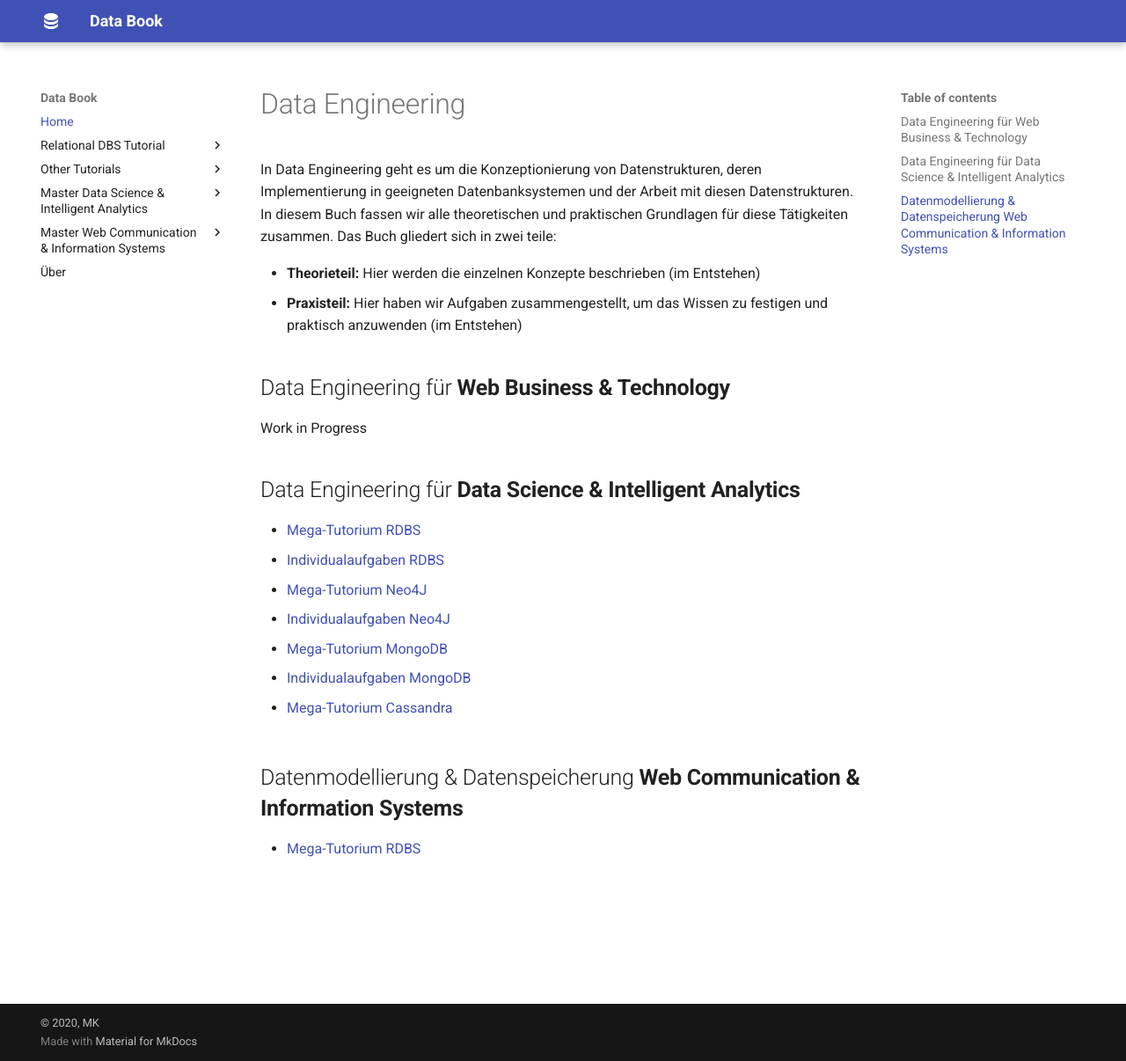
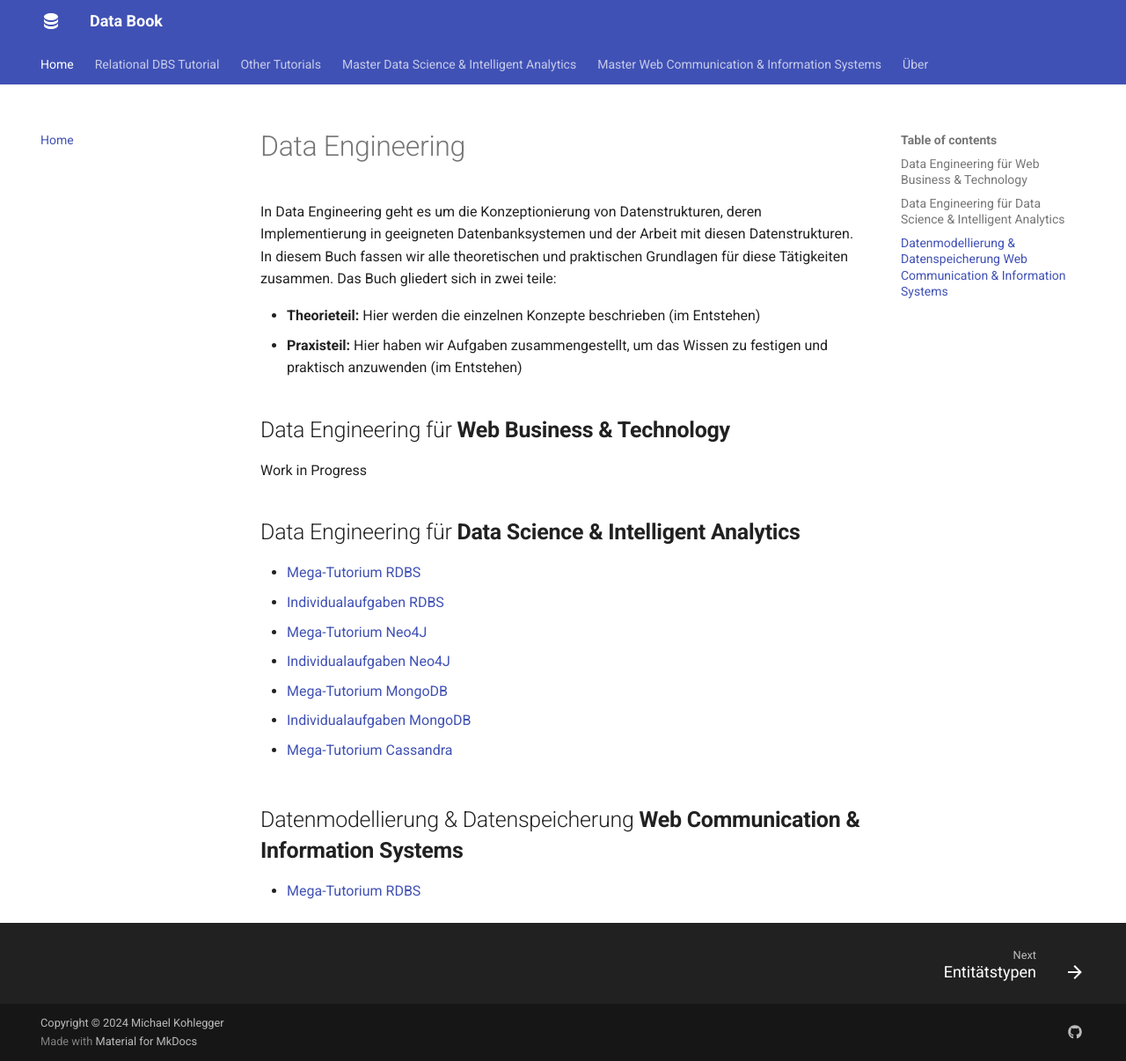
Before and after one commit to mckoh/data-engineering-book, an MkDocs documentation site: the page built from docs_source/index.md, in a window 1280 px wide and 1206 px high. Shown: the whole window at 88% size. Built offline with MkDocs 1.6.1 and Material for MkDocs 9.7.7, drawn with Linux system fonts in a browser that asks for light colours.

Commit message:
simplified book layout

```diff
--- a/mkdocs.yml
+++ b/mkdocs.yml
@@ -6,6 +6,68 @@ site_dir: docs
 site_author: Michael Kohlegger
 copyright: © 2020, MK
 strict: false
+
+theme:
+  name: material
+  icon:
+    logo: material/database
+  features:
+    - content.code.copy
+    - navigation.tabs
+    #- navigation.tabs.sticky
+    - navigation.sections
+    - navigation.path
+    - navigation.footer
+    - navigation.expand
+  color_mode: dark
+  palette:
+    primary: indigo # teal
+  shortcuts:
+    help: 191    # ?
+    next: 78     # n
+    previous: 80 # p
+    search: 83   # s
+
+extra:
+  social:
+    - icon: fontawesome/brands/github
+      link: https://github.com/mckoh
+      name: Michael Kohlegger on Github
+
+markdown_extensions:
+  - pymdownx.highlight:
+      anchor_linenums: true
+      line_spans: __span
+      linenums: true
+      pygments_lang_class: true
+      auto_title: true
+  - pymdownx.inlinehilite
+  - pymdownx.snippets
+  - pymdownx.superfences
+  - pymdownx.highlight
+
+markdown_extensions:
+  - pymdownx.highlight:
+      linenums: true
+  - pymdownx.superfences:
+      # make exceptions to highlighting of code
+      # otherwise, mermaid images are shown as code
+      # box with regular syntax highlighting
+      custom_fences:
+        - name: mermaid
+          class: mermaid
+          format: !!python/name:mermaid2.fence_mermaid
+
+# mermaid is used for visualization
+plugins:
+    - mermaid2
+
+extra_javascript:
+    - https://unpkg.com/mermaid/dist/mermaid.min.js
+
+copyright: Copyright &copy; 2024 Michael Kohlegger
+
+# Preamble
 
 # Navigation
 nav:
@@ -30,29 +92,3 @@ nav:
     - Master Web Communication & Information Systems:
       - Mega-Tutorium RDBS: exercises/wcis_exercise_01_megatutorial.md
     - Über: about.md
-
-
-# Theme specification
-theme:
-  name: material
-  icon:
-    logo: material/database
-
-markdown_extensions:
-  - pymdownx.highlight:
-      linenums: true
-  - pymdownx.superfences:
-      # make exceptions to highlighting of code
-      # otherwise, mermaid images are shown as code
-      # box with regular syntax highlighting
-      custom_fences:
-        - name: mermaid
-          class: mermaid
-          format: !!python/name:mermaid2.fence_mermaid
-
-# mermaid is used for visualization
-plugins:
-    - mermaid2
-
-extra_javascript:
-    - https://unpkg.com/mermaid/dist/mermaid.min.js
```
